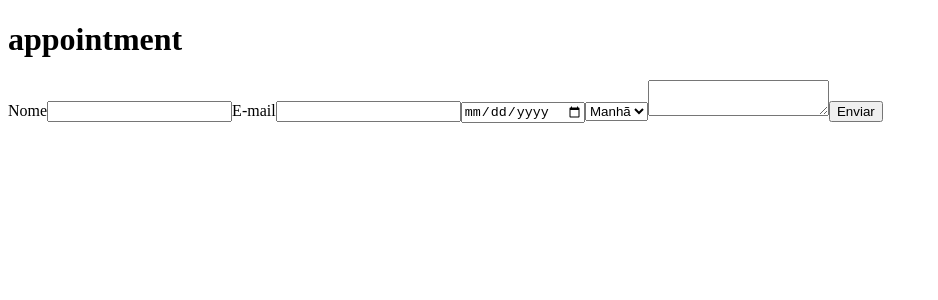
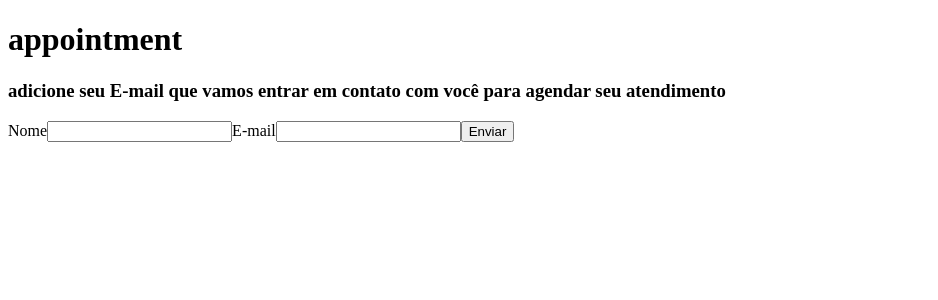
Before and after one commit to matheus-sousa1/GYM, a React (Create React App) app: page /appointment in a window 1280 px wide. Shown: the top 300 px of the page, without its empty margins (0-938 px from the left). Built offline with nearby package versions, Linux system fonts and the light colour scheme.

Commit message:
base para agendamento criada

```diff
--- a/src/components/pages/appointment.js
+++ b/src/components/pages/appointment.js
@@ -1,25 +1,44 @@
-import React from 'react'
+import React from 'react';
+import { useForm } from "react-hook-form";
+import { useState } from 'react';
+import { z } from 'zod';
+import { zodResolver } from "@hookform/resolvers/zod";
+
+const createUserFormSchema = z.object({
+  name: z.string()
+  .nonempty('o e-mail é obrigatório')
+  .email('o formato do e-mail está inválido'),
+  email:z.string()
+  .min(6, 'a senha precisa de no mínimo 6 caracteres'),
+})
 
 function Appointment() {
+  const [outPut, setOutPut] = useState();
+  const { register, handleSubmit, formState} = useForm(
+   {
+    resolver: zodResolver(createUserFormSchema)
+   }
+  );
+
+  const createUser = (data) => {
+    setOutPut(JSON.stringify(data, null, 2))
+   console.log(data)
+  }
+
   return (
     <div>
       <h1>appointment</h1>
-      <form action="">
+      <h3>adicione seu E-mail que vamos entrar em contato com você para agendar seu atendimento</h3>
+      <form onSubmit={handleSubmit(createUser)}>
         <label htmlFor="">Nome</label>
-        <input type="text" name="nome" />
+        <input type="text" {...register('name')} />
         <label htmlFor="">E-mail</label>
-        <input type="email" name="email" />
-        <input type="date" />
-        <select>
-          <option>Manhã</option>
-          <option>Tarde</option>
-          <option>Noite</option>
-        </select>
-        <textarea></textarea>
+        <input type="email" {...register('email')} />
         <button type="submit">Enviar</button>
       </form>
+      <pre>{outPut}</pre>
     </div>
   )
 }
 
-export default Appointment
+export default Appointment;
```
